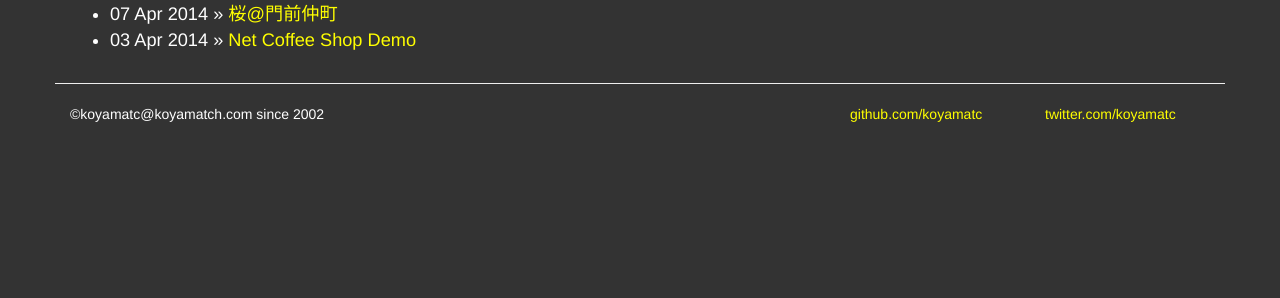
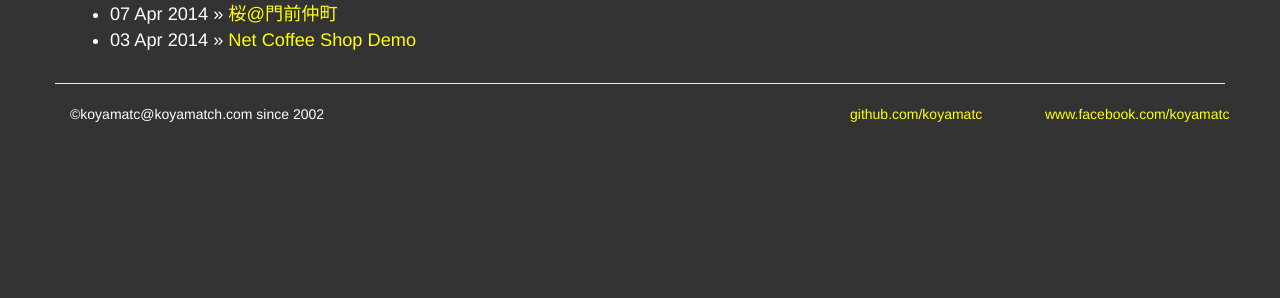
Before and after one commit to koyamatc/mySite, a Jekyll site: the page built from index.html, in a window 1280 px wide. Shown: the part 616-914 px from the top of the page. Built offline with Jekyll 4.4.1, drawn with Linux system fonts in a browser that asks for light colours; Markdown is read by kramdown in place of the engine named in the settings; the list of posts is cut into pages by our own code; comment, search, counter and statistics services are not loaded.

Commit message:
Change twitter to facebook on index.html

```diff
--- a/_includes/footer.html
+++ b/_includes/footer.html
@@ -8,7 +8,7 @@
           <p><a href="https://github.com/koyamatc">github.com/koyamatc</a></p>
         </div>
         <div class="col-sm-2">
-          <p><a href="https://twitter.com/koyamatc">twitter.com/koyamatc</a></p>
+          <p><a href="https://www.facebook.com/koyamatc">www.facebook.com/koyamatc</a></p>
         </div>
       </footer>
     </div>
```
